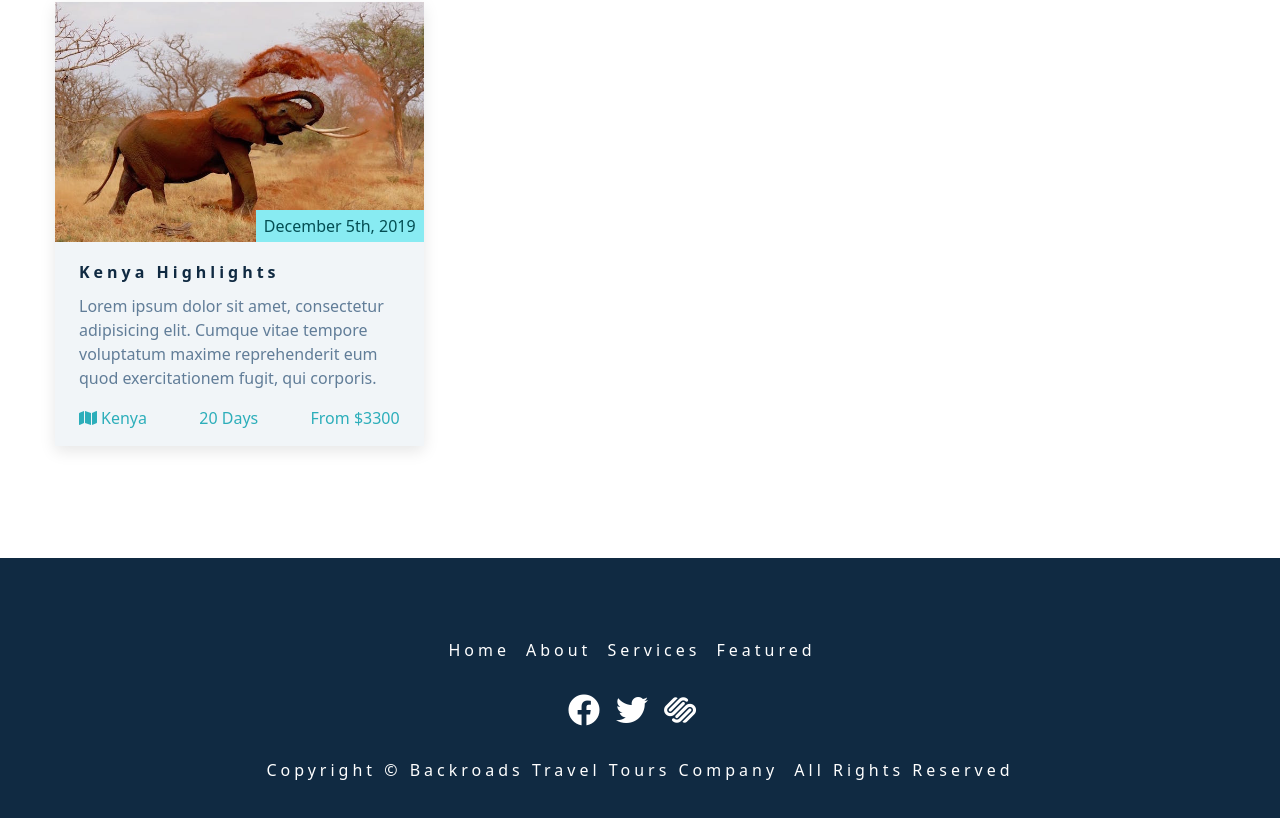
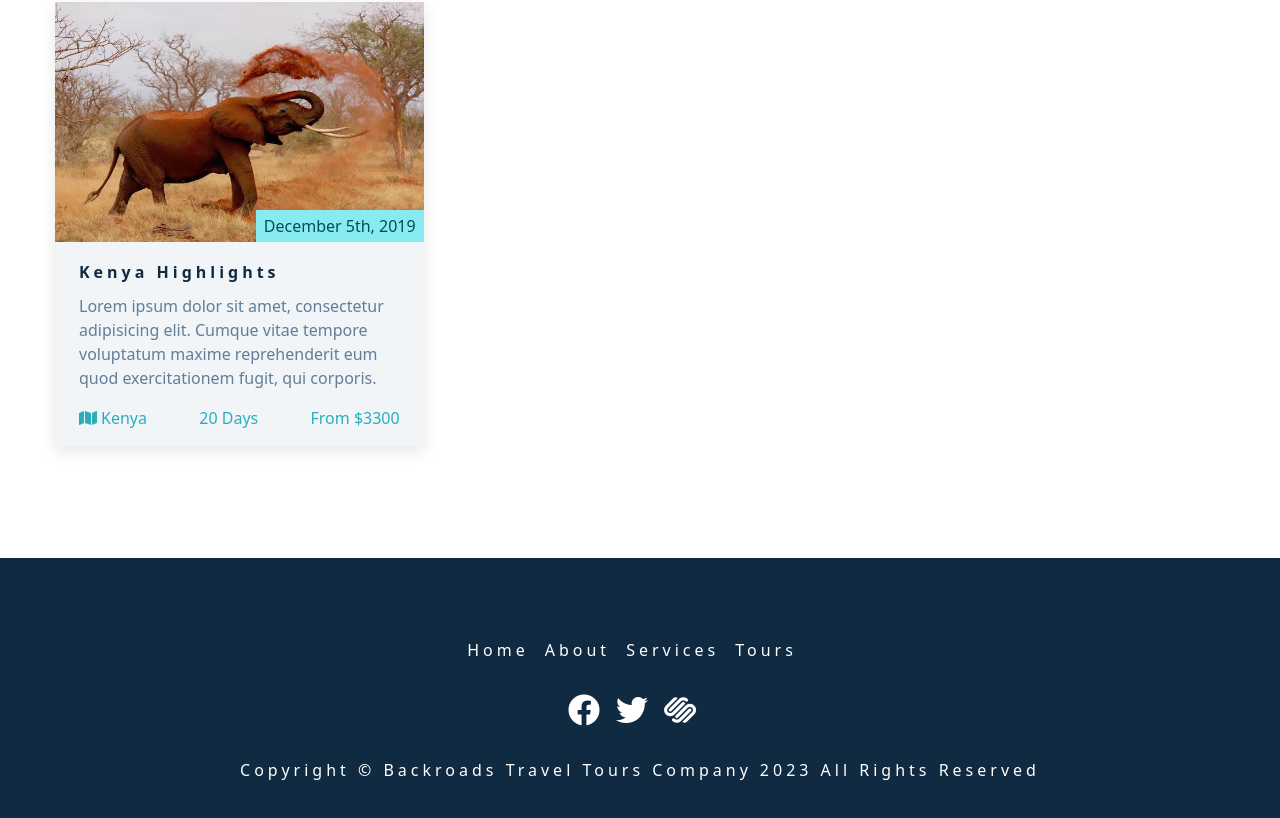
Before and after one commit to UlisesLugo/backroads-app, a React (Create React App) app: page / in a window 1280 px wide. Shown: the part 2537-3355 px from the top of the page. Built offline with nearby package versions, Linux system fonts and the light colour scheme.

Commit message:
Refactor footer components

```diff
--- a/src/components/About.js
+++ b/src/components/About.js
@@ -21,7 +21,7 @@ export const About = () => {
             quisquam harum nam cumque temporibus explicabo dolorum sapiente odio
             unde dolor?
           </p>
-          <a href="#" className="btn">
+          <a href="#about" className="btn">
             read more
           </a>
         </article>
--- a/src/components/Footer.js
+++ b/src/components/Footer.js
@@ -1,60 +1,40 @@
+import { pageLinks, socialLinks } from '../data/data';
+
 export const Footer = () => {
   return (
     <footer className="section footer">
       <ul className="footer-links">
-        <li>
-          <a href="#home" className="footer-link">
-            home
-          </a>
-        </li>
-        <li>
-          <a href="#about" className="footer-link">
-            about
-          </a>
-        </li>
-        <li>
-          <a href="#services" className="footer-link">
-            services
-          </a>
-        </li>
-        <li>
-          <a href="#featured" className="footer-link">
-            featured
-          </a>
-        </li>
+        {pageLinks.map((link) => {
+          const { id, href, text } = link;
+          return (
+            <li key={id}>
+              <a href={href} className="footer-link">
+                {text}
+              </a>
+            </li>
+          );
+        })}
       </ul>
       <ul className="footer-icons">
-        <li>
-          <a
-            href="https://www.twitter.com"
-            target="_blank"
-            className="footer-icon"
-          >
-            <i className="fab fa-facebook"></i>
-          </a>
-        </li>
-        <li>
-          <a
-            href="https://www.twitter.com"
-            target="_blank"
-            className="footer-icon"
-          >
-            <i className="fab fa-twitter"></i>
-          </a>
-        </li>
-        <li>
-          <a
-            href="https://www.twitter.com"
-            target="_blank"
-            className="footer-icon"
-          >
-            <i className="fab fa-squarespace"></i>
-          </a>
-        </li>
+        {socialLinks.map((link) => {
+          const { id, href, icon } = link;
+          return (
+            <li key={id}>
+              <a
+                href={href}
+                target="_blank"
+                rel="noreferrer"
+                className="footer-icon"
+              >
+                <i className={icon}></i>
+              </a>
+            </li>
+          );
+        })}
       </ul>
       <p className="copyright">
         copyright &copy; Backroads travel tours company
-        <span id="date"></span> all rights reserved
+        <span id="date">{new Date().getFullYear()}</span> all rights reserved
       </p>
     </footer>
   );
```
